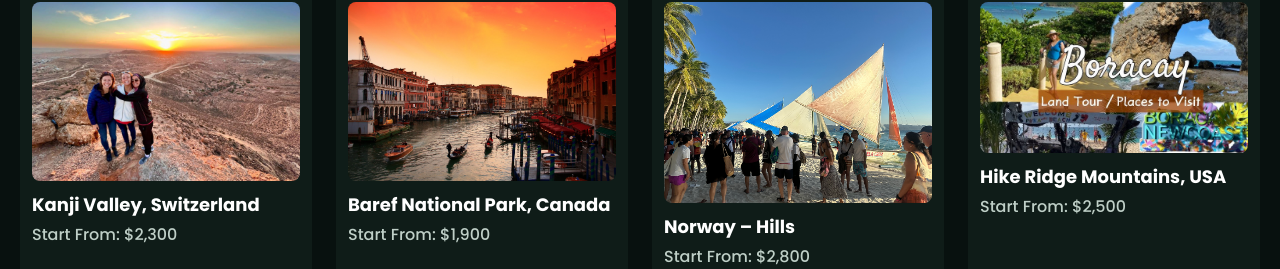
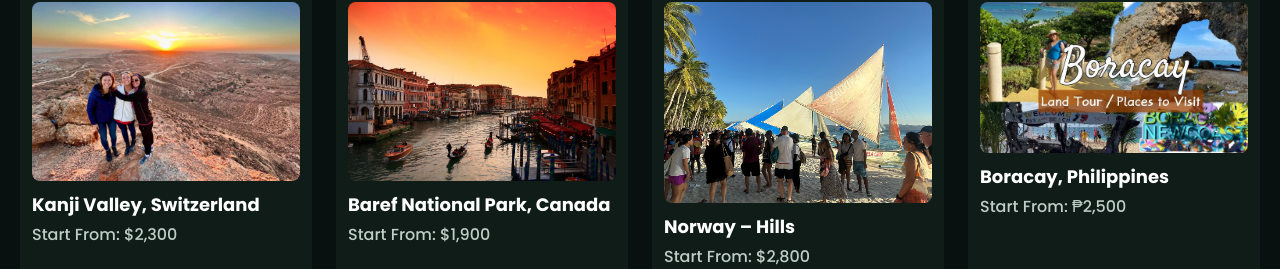
Before and after one commit to littleDevDuri/PMS-travel-and-tours-agency, a plain HTML site: page index.html in a window 1280 px wide. Shown: the part 963-1232 px from the top of the page. Drawn offline with Linux system fonts and the light colour scheme.

Commit message:
Update index.html
Signed-off-by: littleDevDuri <little.pheasants@gmail.com>

```diff
--- a/index.html
+++ b/index.html
@@ -73,8 +73,8 @@
 
             <article class="card fade-up delay-3">
                 <img src="./images/d4.jpg" srcset="./images/d4.jpg 1x" loading="lazy" alt="Destination 4">
-                <h3>Hike Ridge Mountains, USA</h3>
-                <p>Start From: $2,500</p>
+                <h3>Boracay, Philippines</h3>
+                <p>Start From: ₱2,500</p>
             </div>
         </div>
     </section>
```
